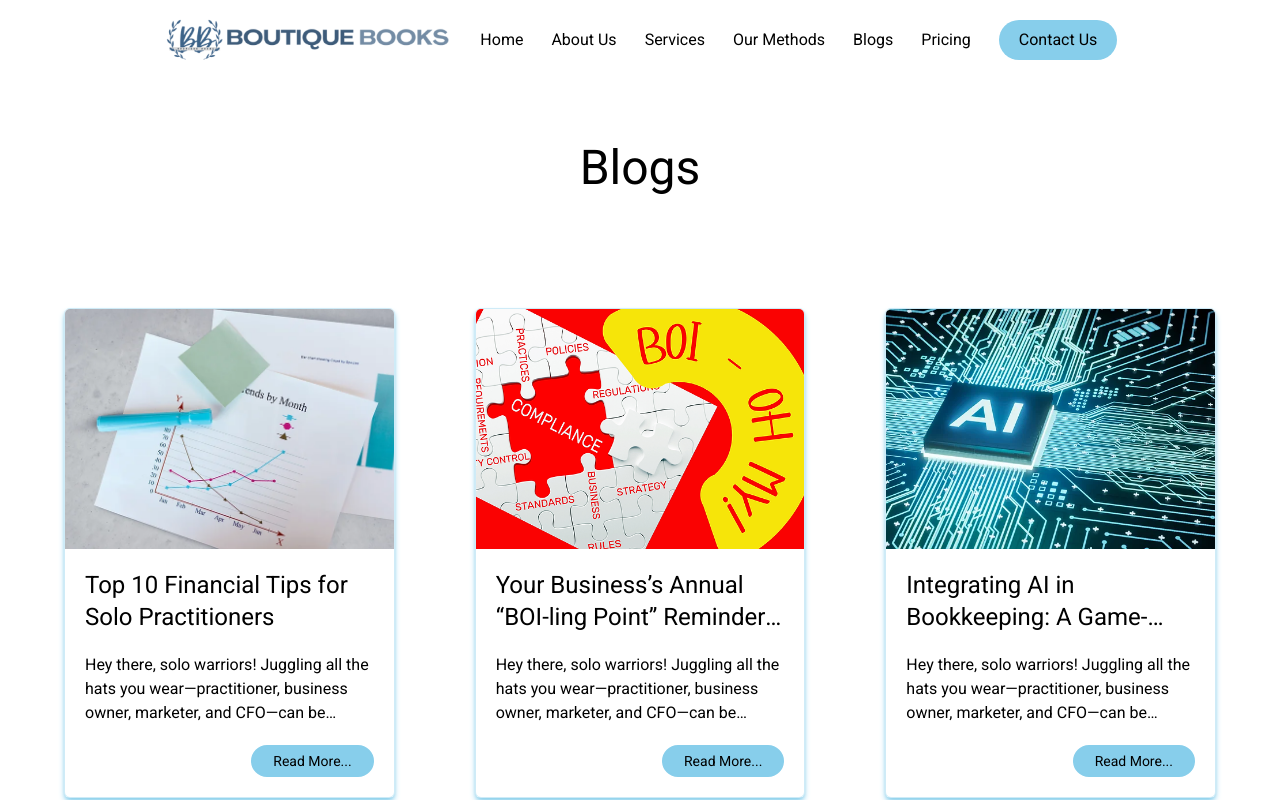
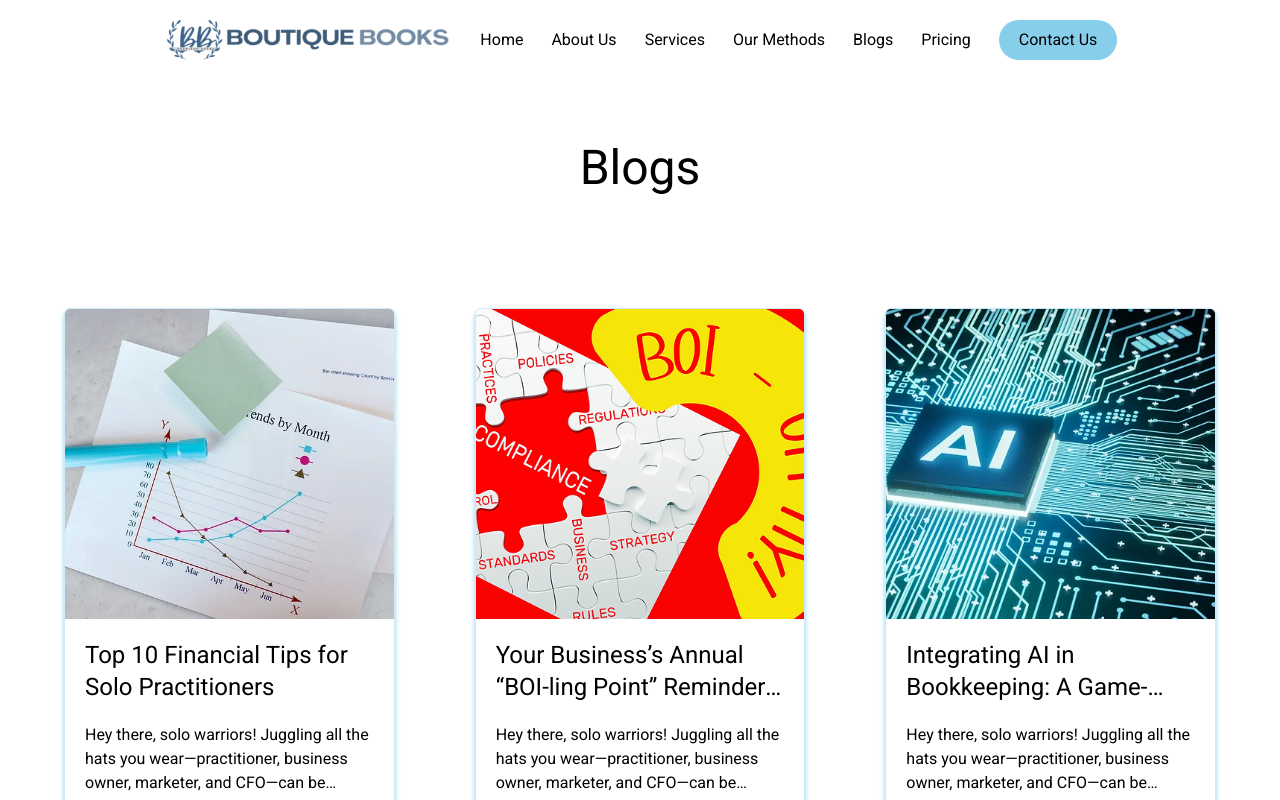
Before and after one commit to NikhilMourya/Boutique-Books, a React (Vite) app: page /blogs in a window 1280 px wide. Shown: the top 800 px of the page. Built offline with nearby package versions, Linux system fonts and the light colour scheme.

Commit message:
blog page updated ✅

```diff
--- a/src/page/BlogPage.jsx
+++ b/src/page/BlogPage.jsx
@@ -13,12 +13,12 @@ export default function BlogPage() {
           return (
             <Link
               to={`/blogs/${blog.title}`}
-              className="flex flex-col text-left mb-16 rounded-md overflow-hidden shadow-md border border-primary/40 shadow-primary min-h-[400px]"
+              className="flex flex-col text-left mb-16 rounded-md overflow-hidden shadow-md border border-primary/40 shadow-primary md:min-h-[560px]"
             >
               <img
                 src={blog.image}
                 alt={blog.title}
-                className="min-h-60 object-cover"
+                className="min-h-60 object-cover flex-1"
               />
               <div className="px-5 py-5 flex flex-col gap-y-5">
                 <h2 className="text-2xl line-clamp-2">{blog.title}</h2>
```
